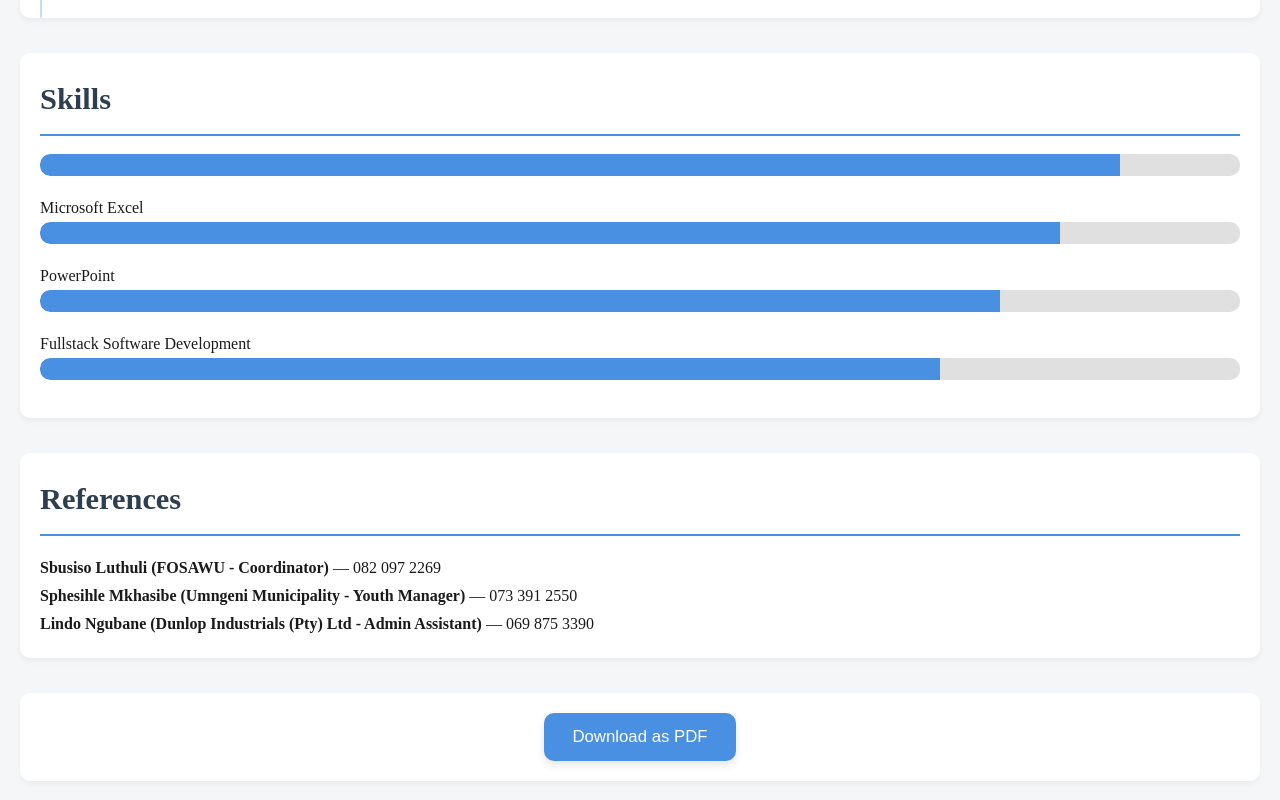
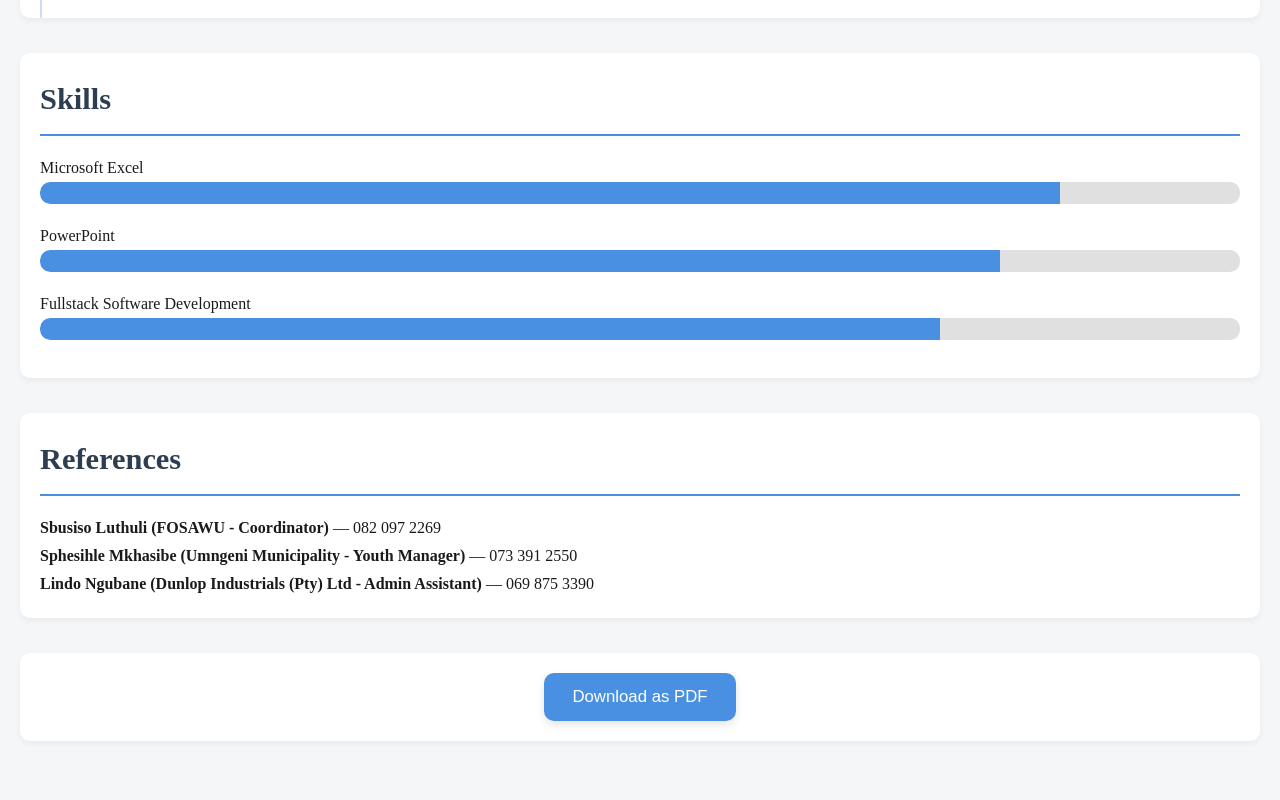
Before and after one commit to Justjam85/Philani-Gwala-CV, a plain HTML site: page index.html in a window 1280 px wide. Shown: the part 1506-2306 px from the top of the page. Drawn offline with Linux system fonts and the light colour scheme.

Commit message:
Update index.html

```diff
--- a/index.html
+++ b/index.html
@@ -74,7 +74,6 @@
         <!-- Skills -->
         <section class="section">
             <h2>Skills</h2>
-            <div class="skills-bar"><span style="width:90%"></span></div>
             <p>Microsoft Excel</p>
             <div class="skills-bar"><span style="width:85%"></span></div>
             <p>PowerPoint</p>
```
